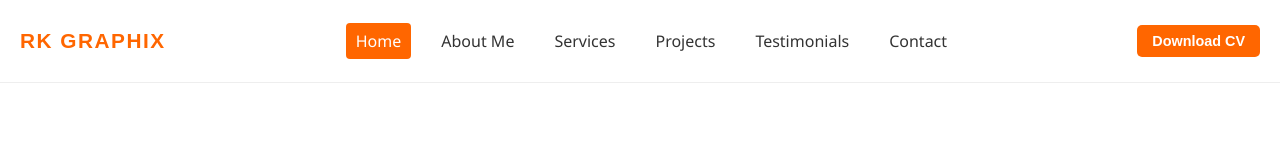
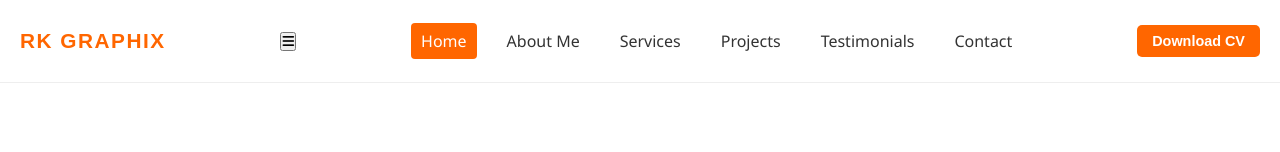
Before and after one commit to koshtironak8/RK-PORTFOLLIO, a plain HTML site: page index.html in a window 1280 px wide. Shown: the top 152 px of the page. Drawn offline with Linux system fonts and the light colour scheme.

Commit message:
index.html

```diff
--- a/index.html
+++ b/index.html
@@ -7,7 +7,7 @@
 <link rel="stylesheet" href="style.css">
 <!-- Fontawesome CDN for icons -->
 <script src="https://kit.fontawesome.com/a076d05399.js" crossorigin="anonymous"></script>
-
+<link rel="stylesheet" href="https://cdnjs.cloudflare.com/ajax/libs/font-awesome/6.4.0/css/all.min.css"/>
 </head>
 <body>
 
@@ -18,8 +18,16 @@
 </div>
 
 <header>
+     <!-- Logo -->
   <div class="logo">RK GRAPHIX</div>
-  <nav>
+
+  <!-- Hamburger Menu Icon -->
+  <button id="menu-toggle" aria-label="Toggle Menu">
+    <i class="fas fa-bars"></i>
+  </button>
+
+  <!-- Navigation -->
+  <nav id="main-nav">
     <ul>
       <li><a href="#hero" class="nav-link active">Home</a></li>
       <li><a href="#about" class="nav-link">About Me</a></li>
@@ -29,6 +37,7 @@
       <li><a href="#contact" class="nav-link">Contact</a></li>
     </ul>
   </nav>
+
   <button class="download-cv" onclick="location.href='#'">Download CV</button>
 </header>
 
```
